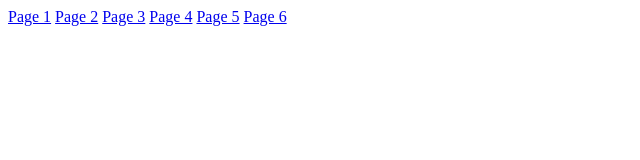
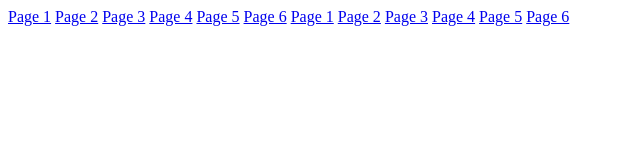
Before and after one commit to jobeejobaa/Big_corpo_food, a plain HTML site: page index.html in a window 1280 px wide. Shown: the whole page, without its empty margins (0-640 px from the left). Drawn offline with Linux system fonts and the light colour scheme.

Commit message:
mon fichier 6.html

```diff
--- a/index.html
+++ b/index.html
@@ -15,3 +15,21 @@
 
 </body>
 </html>
+
+<!DOCTYPE html>
+<html lang="en">
+<head>
+    <meta charset="UTF-8">
+    <meta name="viewport" content="width=device-width, initial-scale=1.0">
+    <title>Index</title>
+</head>
+<body>
+    <a href="1.html">Page 1</a>
+    <a href="2.html">Page 2</a>
+    <a href="3.html">Page 3</a>
+    <a href="4.html">Page 4</a>
+    <a href="5.html">Page 5</a>
+    <a href="6.html">Page 6</a>
+
+</body>
+</html>
```
